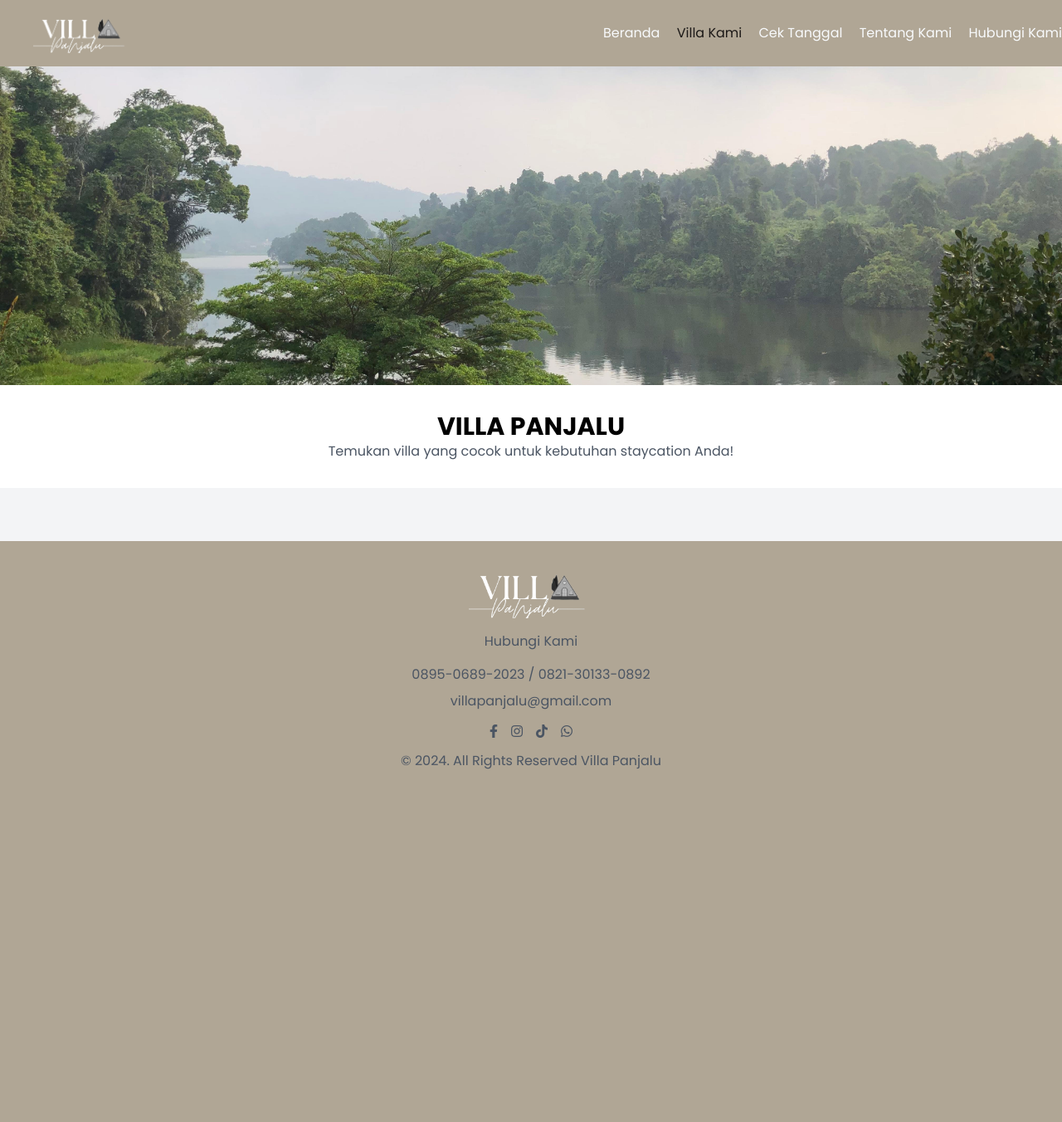
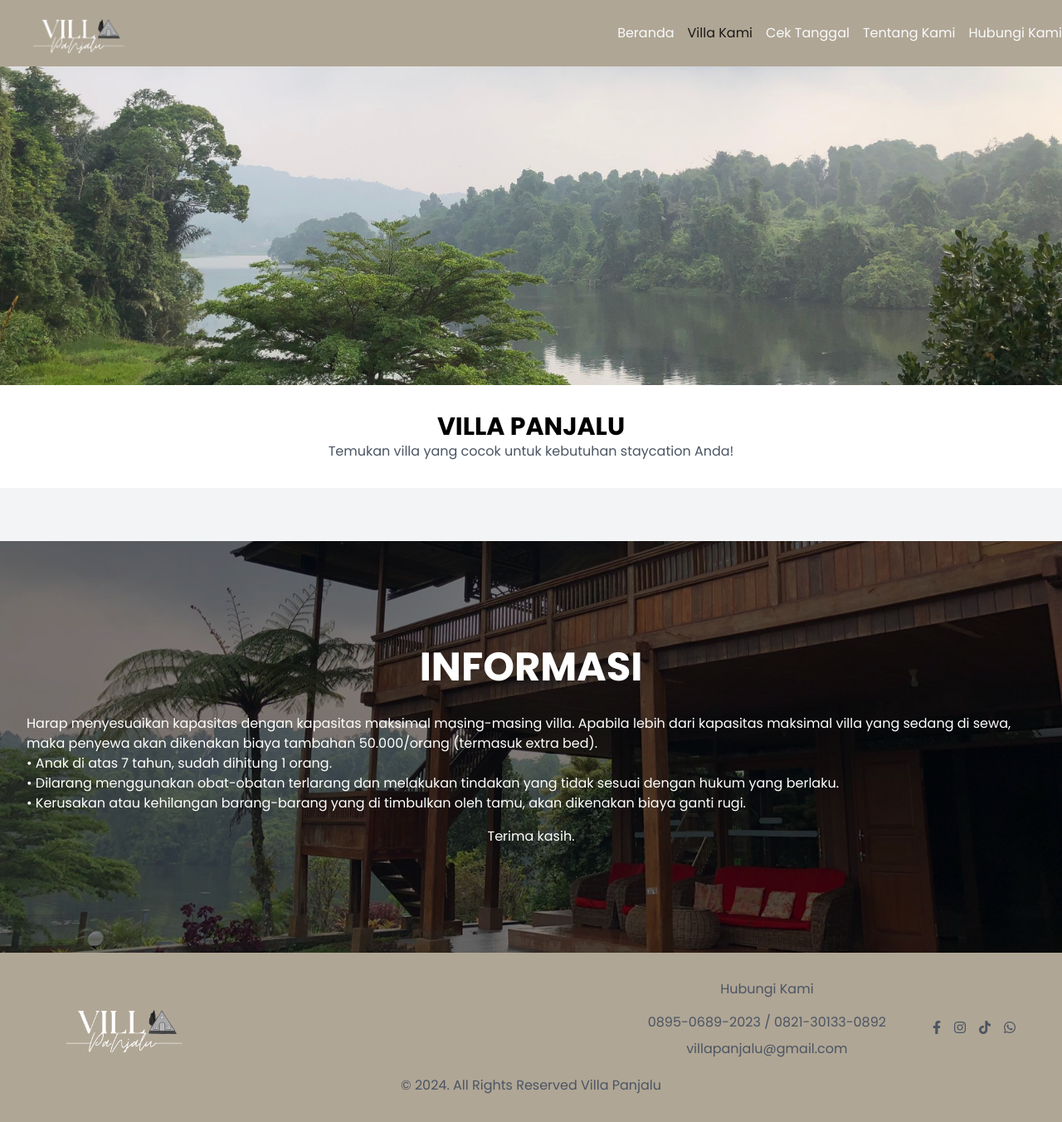
Before and after one commit to destiknrr/web-villa, a PHP site: page /pages/villakami.php in a window 1280 px wide. Shown: the whole page at 83% size. Before the commit the page ends 927 px from the top, so only its background shows below. Run offline with PHP 8.4, Linux system fonts and the light colour scheme; data that the repository does not hold is empty; some libraries are stand-ins or nearby versions.

Commit message:
responsif web

```diff
--- a/pages/assets/css/style.css
+++ b/pages/assets/css/style.css
@@ -73,3 +73,13 @@
         background-color: #EBE3D5;
         padding: 20px;
     }
+    .mobile-menu {
+        position: absolute; /* Pastikan menu berada di atas elemen lain */
+        top: 3rem; /* Jarak dari atas */
+        right: 1rem; /* Jarak dari kanan */
+        width: 12rem; /* Sesuaikan lebar menu */
+        background-color: white; /* Background untuk visibilitas */
+        box-shadow: 0 4px 6px rgba(0, 0, 0, 0.1); /* Tambahkan bayangan */
+        z-index: 50; /* Z-index tinggi agar tidak tertutup */
+        border-radius: 0.5rem; /* Membulatkan sudut */
+    }
--- a/pages/footer.php
+++ b/pages/footer.php
@@ -1,16 +1,20 @@
 <footer class="brand-color-nav py-8">
    <div class="container text-center">
-    <img alt="Logo" class="mx-auto mb-4" height="50" src="assets/gambar/logo.png" width="150"/>
+      <div class="flex justify-between items-center">
+      <img alt="Logo" class="mx-20" height="50" src="assets/gambar/logo.png" width="150"/>
+      <div class="flex items-center">
+        <div class="mr-14 3.5rem">
           <p class="text-gray-600 mb-4">
            Hubungi Kami
           </p>
           <p class="text-gray-600 mb-2">
            0895-0689-2023 / 0821-30133-0892
           </p>
-    <p class="text-gray-600 mb-4">
+          <p class="text-gray-600 mb-5">
            villapanjalu@gmail.com
           </p>
-    <div class="flex justify-center space-x-4 mb-4">
+        </div>
+        <div class="flex space-x-4 mr-14 3.5rem">
          <a class="text-gray-600 hover:text-slate-50" href="#">
           <i class="fab fa-facebook-f">
           </i>
@@ -28,7 +32,8 @@
           </i>
          </a>
         </div>
-    <p class="text-gray-600">
+      </div>
+    </div>    <p class="text-gray-600">
      © 2024. All Rights Reserved Villa Panjalu
     </p>
    </div>
--- a/pages/navbar.php
+++ b/pages/navbar.php
@@ -1,4 +1,15 @@
-<nav class="space-x-4">
+<nav class="relative">
+    <!-- Mobile menu button -->
+    <div class="lg:hidden">
+        <button class="mobile-menu-button p-2 text-slate-50 hover:text-stone-900">
+            <svg class="h-6 w-6" xmlns="http://www.w3.org/2000/svg" fill="none" viewBox="0 0 24 24" stroke="currentColor">
+                <path stroke-linecap="round" stroke-linejoin="round" stroke-width="2" d="M4 6h16M4 12h16M4 18h16" />
+            </svg>
+        </button>
+    </div>
+
+    <!-- Regular menu -->
+    <div class="hidden lg:flex lg:space-x-4">
         <a class="hover:text-stone-900 <?php echo (basename($_SERVER['PHP_SELF']) == 'index.php') ? 'text-stone-900' : 'text-slate-50'; ?>" href="index.php">
             Beranda
         </a>
@@ -14,4 +25,34 @@
         <a class="hover:text-stone-900 <?php echo (basename($_SERVER['PHP_SELF']) == 'contact.php') ? 'text-stone-900' : 'text-slate-50'; ?>" href="contact.php">
             Hubungi Kami
         </a>
+    </div>
+
+    <!-- Mobile menu -->
+    <div class="mobile-menu hidden absolute top-12 right-4 w-48 bg-white shadow-lg rounded-lg py-2 z-50">
+        <a class="block px-4 py-2 hover:bg-gray-100 <?php echo (basename($_SERVER['PHP_SELF']) == 'index.php') ? 'text-stone-900' : 'text-gray-800'; ?>" href="index.php">
+            Beranda
+        </a>
+        <a class="block px-4 py-2 hover:bg-gray-100 <?php echo (basename($_SERVER['PHP_SELF']) == 'villakami.php') ? 'text-stone-900' : 'text-gray-800'; ?>" href="villakami.php">
+            Villa Kami
+        </a>
+        <a class="block px-4 py-2 hover:bg-gray-100 <?php echo (basename($_SERVER['PHP_SELF']) == 'cektanggal.php') ? 'text-stone-900' : 'text-gray-800'; ?>" href="cektanggal.php">
+            Cek Tanggal
+        </a>
+        <a class="block px-4 py-2 hover:bg-gray-100 <?php echo (basename($_SERVER['PHP_SELF']) == 'about.php') ? 'text-stone-900' : 'text-gray-800'; ?>" href="about.php">
+            Tentang Kami
+        </a>
+        <a class="block px-4 py-2 hover:bg-gray-100 <?php echo (basename($_SERVER['PHP_SELF']) == 'contact.php') ? 'text-stone-900' : 'text-gray-800'; ?>" href="contact.php">
+            Hubungi Kami
+        </a>
+    </div>
 </nav>
+
+<script>
+    // Mobile menu toggle
+    const btn = document.querySelector('.mobile-menu-button');
+    const menu = document.querySelector('.mobile-menu');
+
+    btn.addEventListener('click', () => {
+        menu.classList.toggle('hidden');
+    });
+</script>
--- a/pages/villakami.php
+++ b/pages/villakami.php
@@ -128,11 +128,7 @@
     </div>
 </section>
 
-  </main><div>
-<?php
-    include 'footer.php';
-   ?>
-</div>
+  </main>
 
 <!-- Modal -->
 <div id="villaModal" class="fixed inset-0 z-50 hidden overflow-auto bg-black bg-opacity-50">
@@ -230,6 +226,26 @@ function closeModal() {
 }
 </script>
 
-
+<section class="relative text-center">
+        <img  class="mx-auto" height="300" src="assets/gambar/info.jpeg" width="1600"/>
+        <div class="absolute inset-0 flex flex-col justify-center items-center bg-black bg-opacity-50 text-white p-8">
+            <h1 class="text-5xl font-bold">INFORMASI</h1>
+            <p class="text-left mt-8">
+                Harap menyesuaikan kapasitas dengan kapasitas maksimal masing-masing villa. Apabila lebih dari kapasitas maksimal villa yang sedang di sewa, maka penyewa akan dikenakan biaya tambahan 50.000/orang (termasuk extra bed).
+                <br/>
+                • Anak di atas 7 tahun, sudah dihitung 1 orang.
+                <br/>
+                • Dilarang menggunakan obat-obatan terlarang dan melakukan tindakan yang tidak sesuai dengan hukum yang berlaku.
+                <br/>
+                • Kerusakan atau kehilangan barang-barang yang di timbulkan oleh tamu, akan dikenakan biaya ganti rugi.
+            </p>
+            <p class="text-left mt-4">Terima kasih.</p>
+        </div>
+    </section>
+    <div>
+    <?php
+        include 'footer.php';
+    ?>
+</div>
  </body>
 </html>
```
Also changed, not shown: pages/index.php (+1 -7 lines), pages/assets/gambar/info.jpeg (added). Lines whose indentation alone changed are shown as unchanged.
